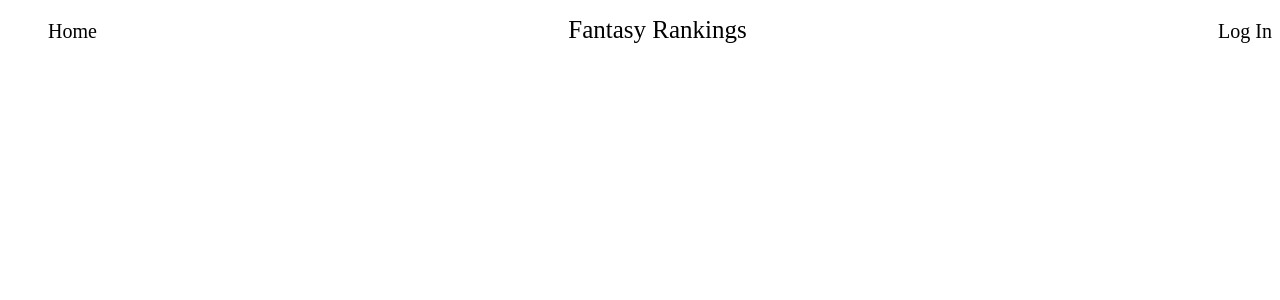
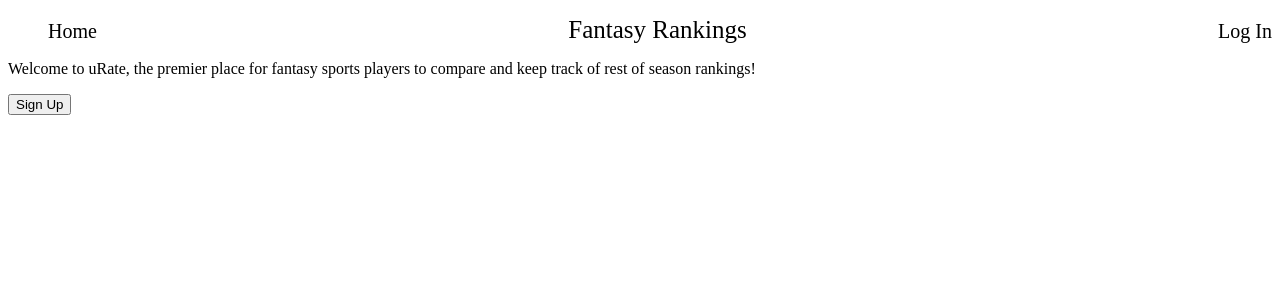
Before and after one commit to giants415/fantasy_sports_ratings, a React (Create React App) app: page / in a window 1280 px wide. Shown: the top 300 px of the page. Built offline with nearby package versions, Linux system fonts and the light colour scheme.

Commit message:
adds copy for middle section

```diff
--- a/src/components/App.js
+++ b/src/components/App.js
@@ -18,6 +18,13 @@ class App extends Component {
     return (
       <div>
         {this.renderHeader()}
+        <div>
+          <p>
+            Welcome to uRate, the premier place for fantasy sports players to
+            compare and keep track of rest of season rankings!
+          </p>
+          <button>Sign Up</button>
+        </div>
       </div>
     );
   }
```
